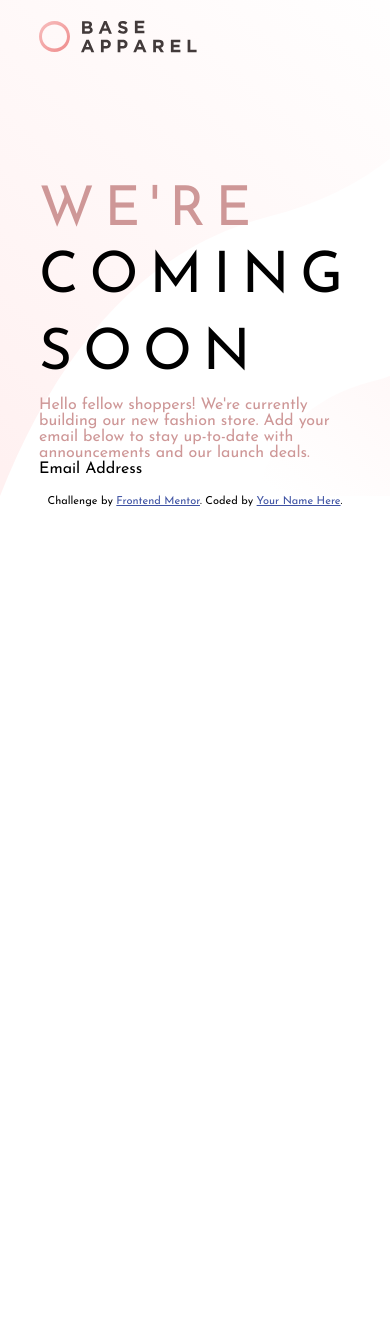
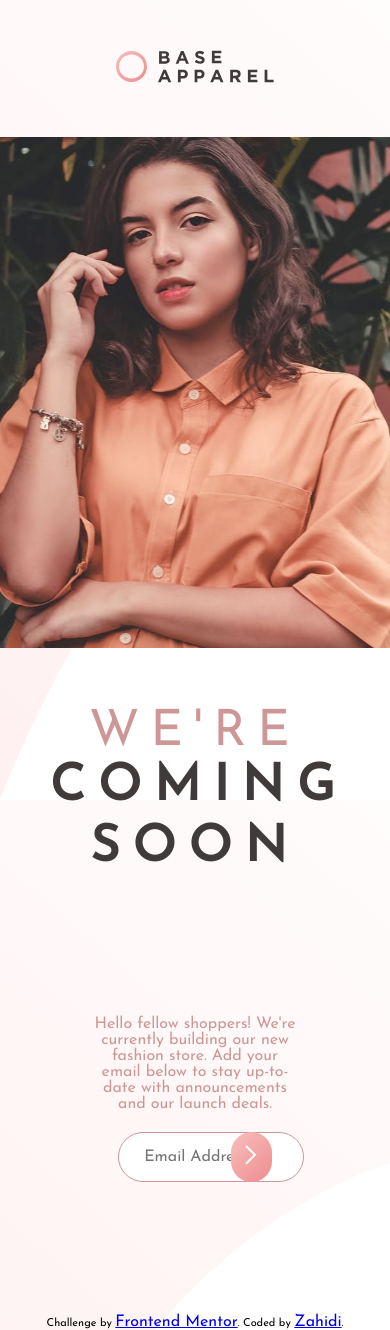
Before and after one commit to zahidi14/base-apparel-coming-soon-master, a plain HTML site: page index.html in a window 390 px wide. Before the commit the page ends 844 px from the top, so only its background shows below. Drawn offline with Linux system fonts and the light colour scheme.

Commit message:
add responsive, change grid style and email validation with js

```diff
--- /dev/null
+++ b/flex.less
@@ -0,0 +1,52 @@
+@desatured-red : hsl(0, 36%, 70%);
+@soft-red : hsl(0, 93%, 68%);
+@dark-grey : hsl(0, 6%, 24%);
+@gradient1 : linear-gradient(135deg, hsl(0, 0%, 100%), hsl(0, 100%, 98%));
+@gradient2 : linear-gradient(135deg, hsl(0, 80%, 86%), hsl(0, 74%, 74%));
+
+@body-font : 16px;
+
+* {
+    margin: 0;
+    padding: 0;
+    box-sizing: border-box;
+    border: 0;
+    font-family: 'Josefin Sans', sans-serif;
+    font-weight: 300;
+}
+
+header{
+    display: flex;
+
+    .pic{
+        flex: 1;
+        padding: 0;
+    }
+    .content{
+        flex: 1;
+        padding:5%;
+        background-image: url(images/bg-pattern-desktop.svg);
+        background-size: cover;
+        .head{
+            margin-top: 131px;
+            font-size: 78px;
+            font-weight: 100;
+            color: @desatured-red;
+            font-weight: 100;
+            font-variant: all-petite-caps;
+            line-height: 35px;
+            letter-spacing: 10px;
+        }
+        .head2{
+            margin-top: 10px;
+
+            font-weight: bolder;
+            color: @dark-grey;
+            font-size: 82px;
+
+            line-height: 77px;
+            letter-spacing: 11px;
+            font-variant: all-small-caps;
+        }
+    }
+}
--- /dev/null
+++ b/grid-style.less
@@ -0,0 +1,262 @@
+@desatured-red : hsl(0, 36%, 70%);
+@soft-red : hsl(0, 93%, 68%);
+@dark-grey : hsl(0, 6%, 24%);
+@gradient1 : linear-gradient(135deg, hsl(0, 0%, 100%), hsl(0, 100%, 98%));
+@gradient2 : linear-gradient(135deg, hsl(0, 80%, 86%), hsl(0, 74%, 74%));
+
+@body-font : 16px;
+
+* {
+    margin: 0;
+    padding: 0;
+    box-sizing: border-box;
+    border: 0;
+    font-family: 'Josefin Sans', sans-serif;
+
+    font-size: @body-font;
+}
+
+.content {
+    background-image: url(images/bg-pattern-desktop.svg);
+    background-color: @gradient1;
+
+    .top {
+
+
+        }
+    .pic {
+
+        }
+    .mid {
+
+        .head{
+            color: @desatured-red;
+            font-variant: all-petite-caps;
+            font-weight: 100;
+            font-size: 4.5em;
+            line-height: 50px;
+            letter-spacing: 0.153em;
+            font-weight: 100;
+        }
+        .head2{
+            color: @dark-grey;
+            font-weight: 700;
+            font-variant: all-small-caps;
+            font-size: 4.500em;
+            line-height: 61px;
+            letter-spacing: 0.183em;
+        }
+    }
+    .text {
+
+        color: @desatured-red;
+        form{
+
+            input ,button{
+                vertical-align: middle;
+            }
+            margin-top:20px;
+            input[type=text].email{
+                border: 1px solid  @desatured-red;
+                width: 90%;
+                border-radius: 30px;
+                height: 50px;
+                padding: 0 25px;
+
+
+
+            }
+            input[type=text].email:focus{
+                border: 3px solid @desatured-red;
+
+            }
+
+            input[type=text].error{
+                background: url(images/icon-error.svg) no-repeat scroll 293px 10px;
+                border: 3px solid @soft-red;
+
+            }
+            button.btn{
+                width: 20%;
+                background-image: @gradient2;
+                border-radius: 29px;
+                height: 50px;
+                margin-left: -78px;
+            z-index: 1;
+            }
+            button.btn:hover{
+                background-image: @desatured-red;
+
+            }
+            #alert{
+                color: @desatured-red;
+                padding: 4px 26px;
+
+                .hide{
+                    visibility: hidden;
+                }
+
+            }
+        }
+
+    }
+    footer{
+
+        .attribution{
+            text-align: center;
+            bottom: 0;
+
+            left: 12%;
+            font-size: 11px; text-align: center;
+        }
+    }
+
+}
+
+@media only screen and (min-width: 800px){
+    .content{
+        display: grid;
+        grid-template-columns: 1.5fr 1fr;
+        grid-template-rows: 1fr 1.5fr repeat(2, 1fr);
+
+        grid-row-gap: 10px;
+
+        .top {
+            grid-area: ~"1 / 1 / 2 / 2";
+            padding: 5em 0 0 10em;
+
+            }
+        .pic {
+            grid-area: ~"1 / 2 / 5 / 3";
+                img{
+                    height: 100%;
+                }
+            }
+        .mid {
+            grid-area: ~"2 / 1 / 3 / 2";
+            padding: 4em 3em 0 10em;
+
+        }
+        .text {
+            grid-area: ~"3 / 1 / 4 / 2";
+            padding:2em 9em 0 10em;
+
+            }
+
+        }
+        footer{
+            grid-area: ~"4 / 1 / 5 / 2";
+
+        }
+
+    }
+
+
+
+
+@media only screen and  (max-width: 799px) {
+    .content{
+        display: block;
+        .top {
+            padding: 50px 0;
+           text-align: center;
+            }
+        .pic {
+            margin: 0;
+            img{
+                max-width: 100%;
+                height: 50%;
+                right: 0;
+                left: 0;
+            }
+            }
+        .mid {
+           padding: 50px;
+           text-align: center;
+        }
+        .text {
+            padding: 92px;
+            text-align: center;
+
+           justify-content: center;
+            }
+
+        }
+        footer{
+
+
+        }
+    }
+
+
+
+
+
+
+
+/*header{
+    display: grid;
+    grid-template-areas:
+  'content pic';
+
+    .content{
+        background-image: url(images/bg-pattern-desktop.svg);
+        background-size: cover;
+        background-color: @gradient2;
+        padding: 5em 10em;
+        grid-area: content;
+        .top{
+            grid-area: logo;
+
+            }
+
+        .mid{
+            grid-area: head;
+            padding-right: 290px;
+            font-size: 72px;
+            line-height: 80px;
+            letter-spacing: 10px;
+            .head{
+                color: @desatured-red;
+                font-variant: all-petite-caps;
+                font-weight: 100;
+
+                }
+            .head2{
+                color: @dark-grey;
+                font-variant: all-small-caps;
+                font-weight: 700;
+                }
+            }
+
+        .text{
+            grid-area: desc;
+
+
+            }
+
+        .form{
+
+            grid-area: input;
+            }
+
+
+
+        input[type=text].email{
+            border: 1px solid  @desatured-red;
+            width: 50%;
+            border-radius: 30px;
+            height: 50px;
+            padding: 0 25px;
+
+        }
+        input[type=text].email:focus{
+            border: 3px solid @soft-red;
+
+
+        }
+    }
+    .pic{
+        grid-area: pic;
+        }
+}*/
--- /dev/null
+++ b/grid.css
@@ -0,0 +1,136 @@
+* {
+  margin: 0;
+  padding: 0;
+  box-sizing: border-box;
+  border: 0;
+  font-family: 'Josefin Sans', sans-serif;
+  font-size: 16px;
+}
+.content {
+  display: grid;
+  grid-template-columns: 1.5fr 1fr;
+  grid-template-rows: 1fr 1.5fr repeat(2, 1fr);
+  grid-row-gap: 10px;
+}
+.content .top {
+  grid-area: 1 / 1 / 2 / 2;
+  padding: 5em 0 0 10em;
+}
+.content .pic {
+  grid-area: 1 / 2 / 5 / 3;
+}
+.content .mid {
+  grid-area: 2 / 1 / 3 / 2;
+  padding: 4em 3em 0 10em;
+}
+.content .mid .head {
+  color: #ce9797;
+  font-variant: all-petite-caps;
+  font-size: 4.5em;
+  line-height: 50px;
+  letter-spacing: 0.153em;
+  font-weight: 100;
+}
+.content .mid .head2 {
+  color: #413a3a;
+  font-weight: 700;
+  font-variant: all-small-caps;
+  font-size: 4.500em;
+  line-height: 61px;
+  letter-spacing: 0.183em;
+}
+.content .text {
+  grid-area: 3 / 1 / 4 / 2;
+  padding: 2em 13em 0 10em;
+  color: #ce9797;
+}
+.content .text form {
+  margin-top: 20px;
+}
+.content .text form input[type=text].email {
+  border: 1px solid #ce9797;
+  width: 90%;
+  border-radius: 30px;
+  height: 50px;
+  padding: 0 25px;
+}
+.content .text form input[type=text].email:focus {
+  border: 3px solid #ce9797;
+}
+.content .text form button.btn {
+  width: 20%;
+  background-color: linear-gradient(135deg, #f8bfbf, #ee8c8c);
+  border-radius: 29px;
+  height: 50px;
+  margin-left: -78px;
+  z-index: 1;
+}
+.content .text form button.btn:hover {
+  background-color: #ce9797;
+}
+/*header{
+    display: grid;
+    grid-template-areas:
+  'content pic';
+
+    .content{
+        background-image: url(images/bg-pattern-desktop.svg);
+        background-size: cover;
+        background-color: @gradient2;
+        padding: 5em 10em;
+        grid-area: content;
+        .top{
+            grid-area: logo;
+
+            }
+
+        .mid{
+            grid-area: head;
+            padding-right: 290px;
+            font-size: 72px;
+            line-height: 80px;
+            letter-spacing: 10px;
+            .head{
+                color: @desatured-red;
+                font-variant: all-petite-caps;
+                font-weight: 100;
+
+                }
+            .head2{
+                color: @dark-grey;
+                font-variant: all-small-caps;
+                font-weight: 700;
+                }
+            }
+
+        .text{
+            grid-area: desc;
+
+
+            }
+
+        .form{
+
+            grid-area: input;
+            }
+
+
+
+        input[type=text].email{
+            border: 1px solid  @desatured-red;
+            width: 50%;
+            border-radius: 30px;
+            height: 50px;
+            padding: 0 25px;
+
+        }
+        input[type=text].email:focus{
+            border: 3px solid @soft-red;
+
+
+        }
+    }
+    .pic{
+        grid-area: pic;
+        }
+}*/
--- a/index.html
+++ b/index.html
@@ -6,14 +6,12 @@
 
   <link rel="icon" type="image/png" sizes="32x32" href="./images/favicon-32x32.png">
   <link href="https://fonts.googleapis.com/css?family=Josefin+Sans&display=swap" rel="stylesheet">
-  <link rel="stylesheet" href="style.css">
+  <!--<link rel="stylesheet" href="style.css">-->
+  <link rel="stylesheet" href="grid-style.css">
   <title>Frontend Mentor | Base Apparel coming soon page</title>
+  <script src="script.js"></script>
+  <!-- Feel free to remove these styles or customise in your own stylesheet 👍 -->
 
-  <!-- Feel free to remove these styles or customise in your own stylesheet 👍 -->
-  <style>
-    .attribution { font-size: 11px; text-align: center; }
-    .attribution a { color: hsl(228, 45%, 44%); }
-  </style>
 </head>
 <body>
   <header>
@@ -21,32 +19,38 @@
       <div class="top">
         <img src="images/logo.svg" alt="">
       </div>
+      <div class="pic">
+        <img src="images/hero-desktop.jpg" alt="" >
+      </div>
       <div class="mid">
-         <div class="head"> We're</div>
+         <div class="head">We're</div>
          <div class="head2">coming soon</div>
       </div>
       <div class="text">
 
-          Hello fellow shoppers! We're currently building our new fashion store.
-          Add your email below to stay up-to-date with announcements and our launch deals.
+         <p>Hello fellow shoppers! We're currently building our new fashion store.
+          Add your email below to stay up-to-date with announcements and our launch deals.</p>
+          <form action="">
+            <input type="text" class="email" placeholder="Email Address" id="txtEmail">
+            <button type="button" class="btn" onclick="check();"><img src="images/icon-arrow.svg" alt=""></button>
+            <div id="alert" >
+              <p id="toast" class="hide">Please Provide Valid Email!</p>
 
+            </div>
+          </form>
       </div>
+      <footer>
+        <p class="attribution">
+          Challenge by <a href="https://www.frontendmentor.io?ref=challenge" target="_blank">Frontend Mentor</a>.
+          Coded by <a href="#">Zahidi</a>.
+        </p>
+      </footer>
+    </div>
 
-
-        Email Address
-    </div>
-    <div class="pic">
-      <img src="images/hero-desktop.jpg" alt="" style="width: 100%">
-    </div>
   </header>
 
 
 
-  <footer>
-    <p class="attribution">
-      Challenge by <a href="https://www.frontendmentor.io?ref=challenge" target="_blank">Frontend Mentor</a>.
-      Coded by <a href="#">Your Name Here</a>.
-    </p>
-  </footer>
+
 </body>
 </html>
--- /dev/null
+++ b/script.js
@@ -0,0 +1,14 @@
+
+function check() {
+    var filter = /^(([^<>()\[\]\\.,;:\s@"]+(\.[^<>()\[\]\\.,;:\s@"]+)*)|(".+"))@((\[[0-9]{1,3}\.[0-9]{1,3}\.[0-9]{1,3}\.[0-9]{1,3}])|(([a-zA-Z\-0-9]+\.)+[a-zA-Z]{2,}))$/;
+    var email = document.getElementById("txtEmail");
+    var alrt = document.getElementById("toast");
+    if (!filter.test(email.value)) {
+
+        email.classList.add("error");
+        alrt.classList.remove("hide");
+
+       email.focus;
+        return false;
+    }
+}
```
Also changed, not shown: flex.css, grid-style.css (added).
